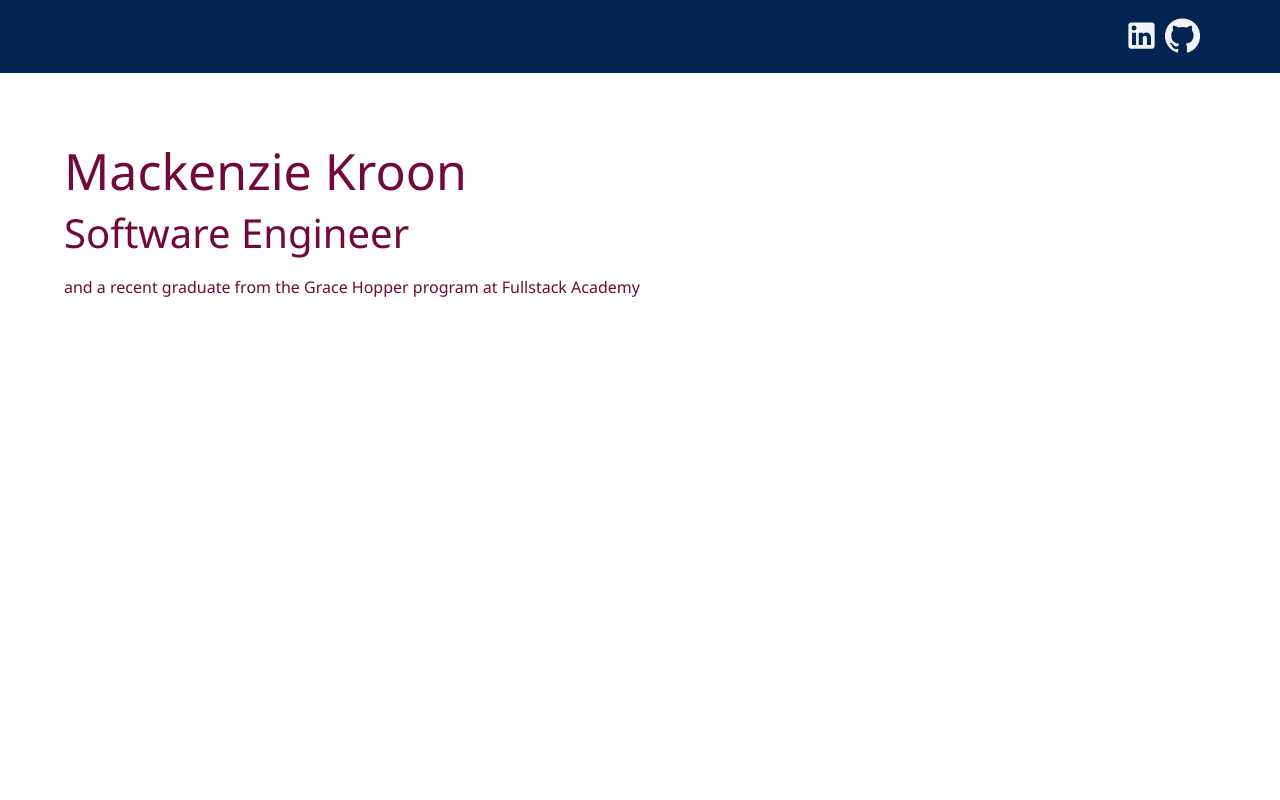
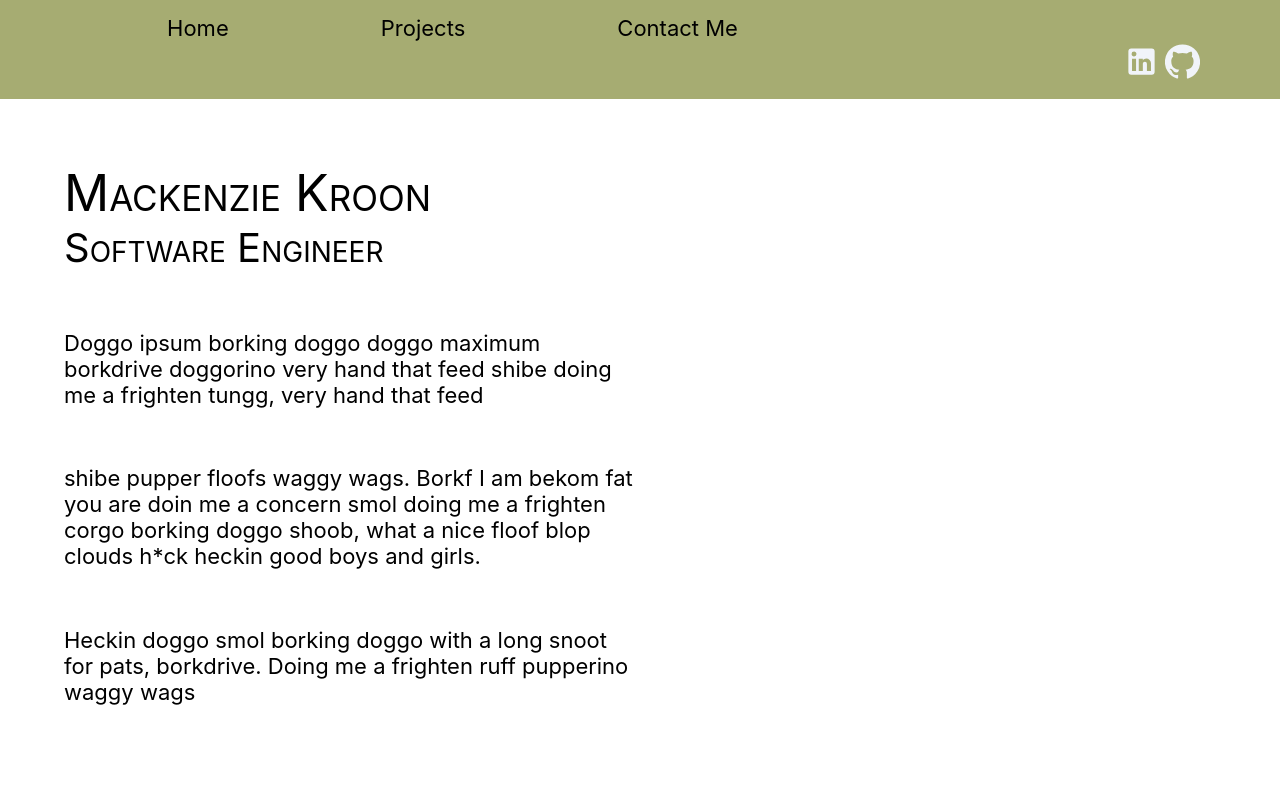
Before and after one commit to mackenziekroon/portfolio-new, a React (Create React App) app: page / in a window 1280 px wide. Shown: the top 800 px of the page. Built offline with nearby package versions, Linux system fonts and the light colour scheme.

Commit message:
css: navbar

```diff
--- a/public/index.html
+++ b/public/index.html
@@ -3,6 +3,16 @@
   <head>
     <meta charset="utf-8" />
     <link rel="icon" href="%PUBLIC_URL%/favicon.ico" />
+    <link
+      href="https://fonts.googleapis.com/css?family=Alegreya Sans SC"
+      rel="stylesheet"
+    />
+    <style>
+      body {
+        font-family: "Alegreya Sans SC";
+        font-size: 22px;
+      }
+    </style>
     <meta name="viewport" content="width=device-width, initial-scale=1" />
     <meta name="theme-color" content="#000000" />
     <meta
--- a/src/App.css
+++ b/src/App.css
@@ -1,12 +1,18 @@
 body {
   background-color: white;
-  font-family: "Segoe UI", Tahoma, Geneva, Verdana, sans-serif;
+  /* font-family: "Segoe UI", Tahoma, Geneva, Verdana, sans-serif; */
 }
 
 .header {
-  background-color: #022450;
+  background-color: #a6ac72;
+  padding: 15px;
+}
 
-  padding: 15px;
+.nav-bar {
+  display: flex;
+  flex-direction: row;
+  width: 70%;
+  justify-content: space-evenly;
 }
 
 .heading-container {
@@ -15,7 +21,7 @@ body {
 }
 
 .heading {
-  color: #71093b;
+  color: black;
   margin-left: 5%;
   margin-top: 5%;
   margin-right: 5%;
@@ -23,10 +29,12 @@ body {
 
 .hello {
   font-size: 50px;
+  font-variant: small-caps;
 }
 
 .software-engineer {
   font-size: 40px;
+  font-variant: small-caps;
 }
 
 .line-border {
@@ -34,6 +42,18 @@ body {
   padding-top: 1%;
   border-bottom: solid 4px #990b52;
   border-top: solid 4px #990b52;
+}
+
+.bio {
+  margin-top: 5%;
+  width: 50%;
+}
+
+@media only screen and (max-width: 600px) {
+  .bio {
+    width: 100%;
+    margin-top: 10%;
+  }
 }
 
 .projects-container {
--- a/src/Components/Header.js
+++ b/src/Components/Header.js
@@ -6,6 +6,11 @@ const Header = (props) => {
   return (
     <div className="header">
       <div>
+        <div className="nav-bar">
+          <div>Home</div>
+          <div>Projects</div>
+          <div>Contact Me</div>
+        </div>
         <div className="links-container">
           <a
             href="https://www.linkedin.com/in/mackenziekroon/"
--- a/src/Components/Main.js
+++ b/src/Components/Main.js
@@ -7,9 +7,19 @@ const Main = () => {
         <div className="hello">Mackenzie Kroon</div>
         <div>
           <div className="software-engineer">Software Engineer</div>
-          <p>
-            and a recent graduate from the Grace Hopper program at Fullstack
-            Academy
+          <p className="bio">
+            Doggo ipsum borking doggo doggo maximum borkdrive doggorino very
+            hand that feed shibe doing me a frighten tungg, very hand that feed
+          </p>
+          <p className="bio">
+            shibe pupper floofs waggy wags. Borkf I am bekom fat you are doin me
+            a concern smol doing me a frighten corgo borking doggo shoob, what a
+            nice floof blop clouds h*ck heckin good boys and girls.
+          </p>
+
+          <p className="bio">
+            Heckin doggo smol borking doggo with a long snoot for pats,
+            borkdrive. Doing me a frighten ruff pupperino waggy wags
           </p>
         </div>
       </div>
```
